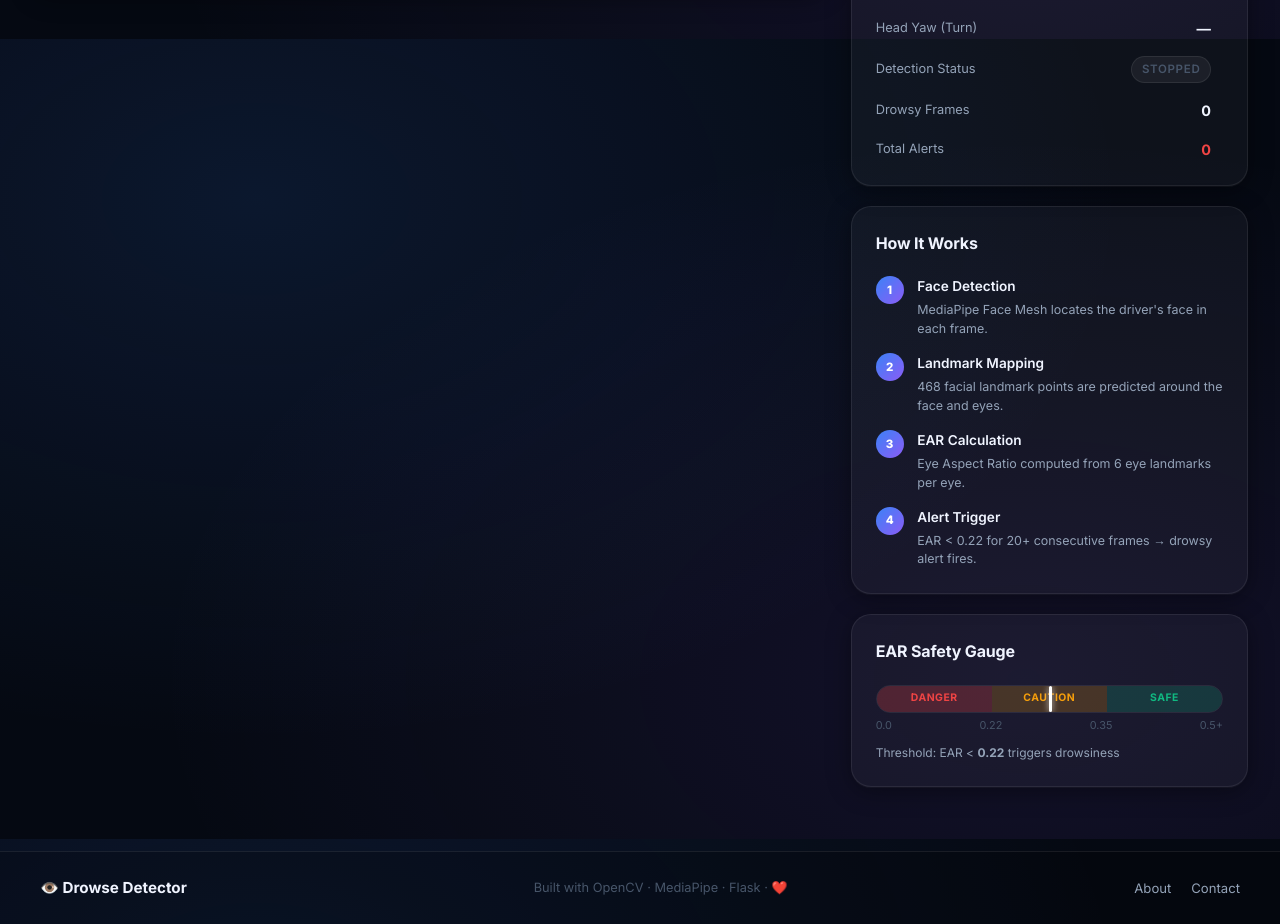
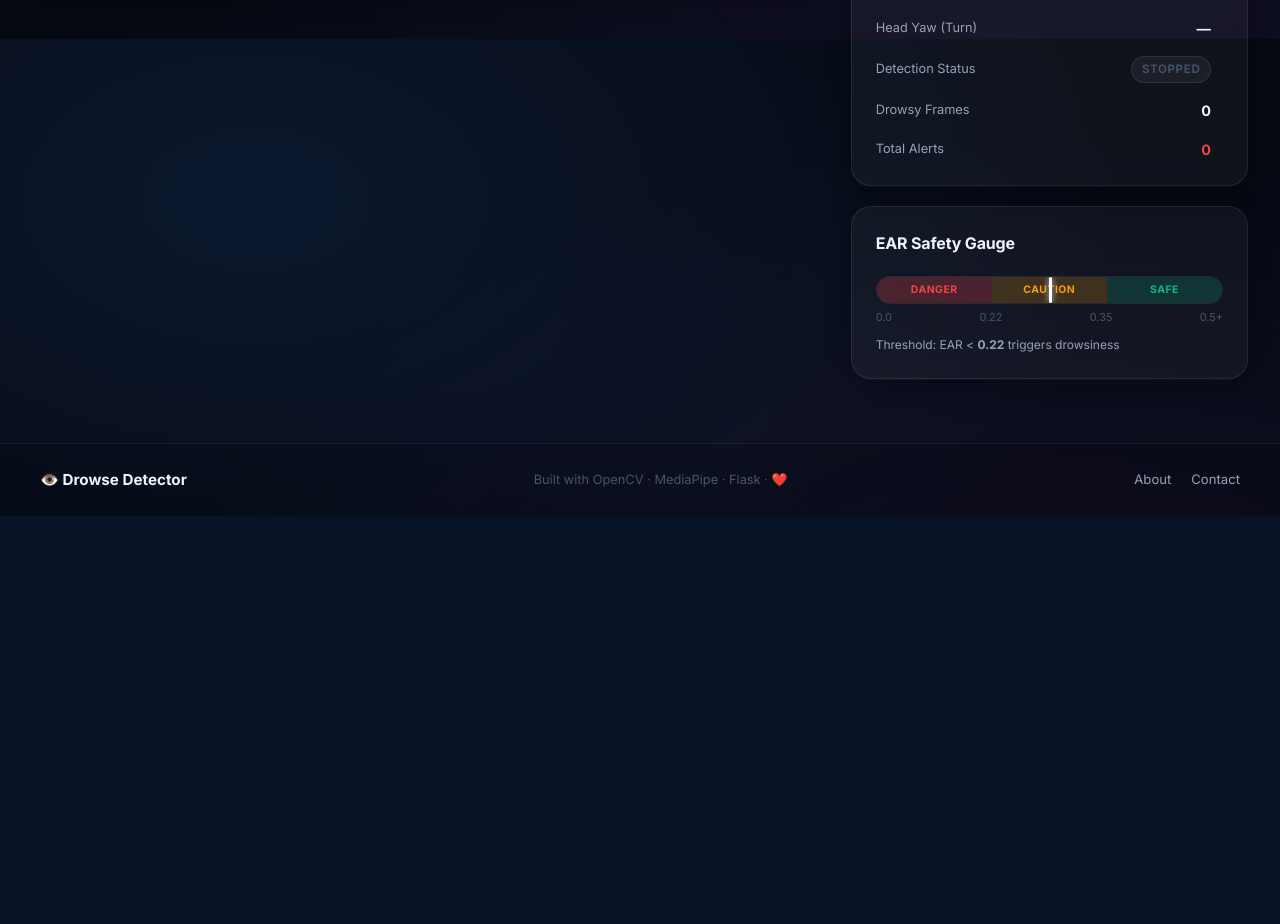
Before and after one commit to sumanxgit11/drowse_detector, a Flask app: page / in a window 1280 px wide. Shown: the part 761-1685 px from the top of the page. After the commit the page ends 1277 px from the top, so only its background shows below. Run offline with Flask 3, Linux system fonts and the light colour scheme.

Commit message:
UI: Remove How It Works section from home page

```diff
--- a/templates/home.html
+++ b/templates/home.html
@@ -157,42 +157,7 @@
           </div>
         </div>
 
-        <!-- How It Works -->
-        <div class="card info-card">
-          <div class="card-header">
-            <h3 class="card-title">How It Works</h3>
-          </div>
-          <ol class="steps-list">
-            <li class="step-item">
-              <div class="step-num">1</div>
-              <div class="step-text">
-                <strong>Face Detection</strong>
-                <p>MediaPipe Face Mesh locates the driver's face in each frame.</p>
-              </div>
-            </li>
-            <li class="step-item">
-              <div class="step-num">2</div>
-              <div class="step-text">
-                <strong>Landmark Mapping</strong>
-                <p>468 facial landmark points are predicted around the face and eyes.</p>
-              </div>
-            </li>
-            <li class="step-item">
-              <div class="step-num">3</div>
-              <div class="step-text">
-                <strong>EAR Calculation</strong>
-                <p>Eye Aspect Ratio computed from 6 eye landmarks per eye.</p>
-              </div>
-            </li>
-            <li class="step-item">
-              <div class="step-num">4</div>
-              <div class="step-text">
-                <strong>Alert Trigger</strong>
-                <p>EAR &lt; 0.22 for 20+ consecutive frames → drowsy alert fires.</p>
-              </div>
-            </li>
-          </ol>
-        </div>
+
 
         <!-- Threshold Gauge -->
         <div class="card gauge-card">
```
